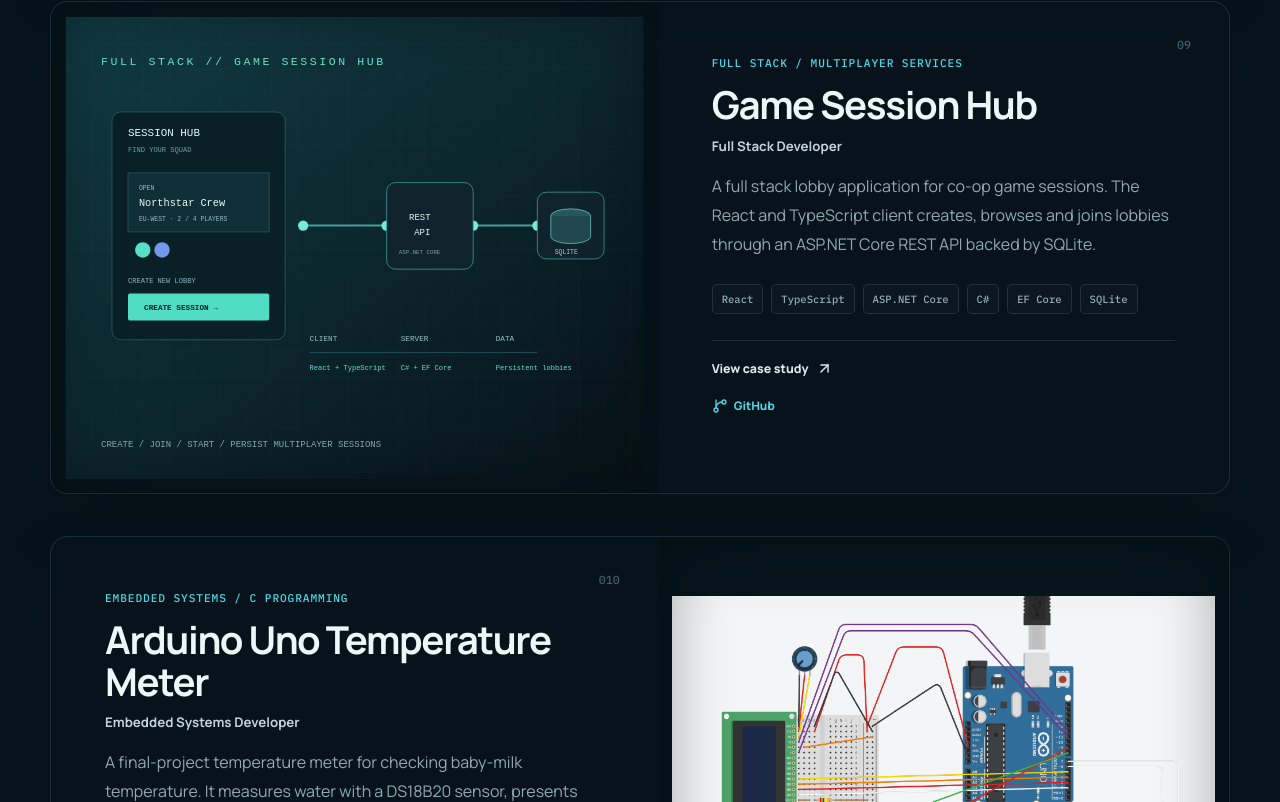
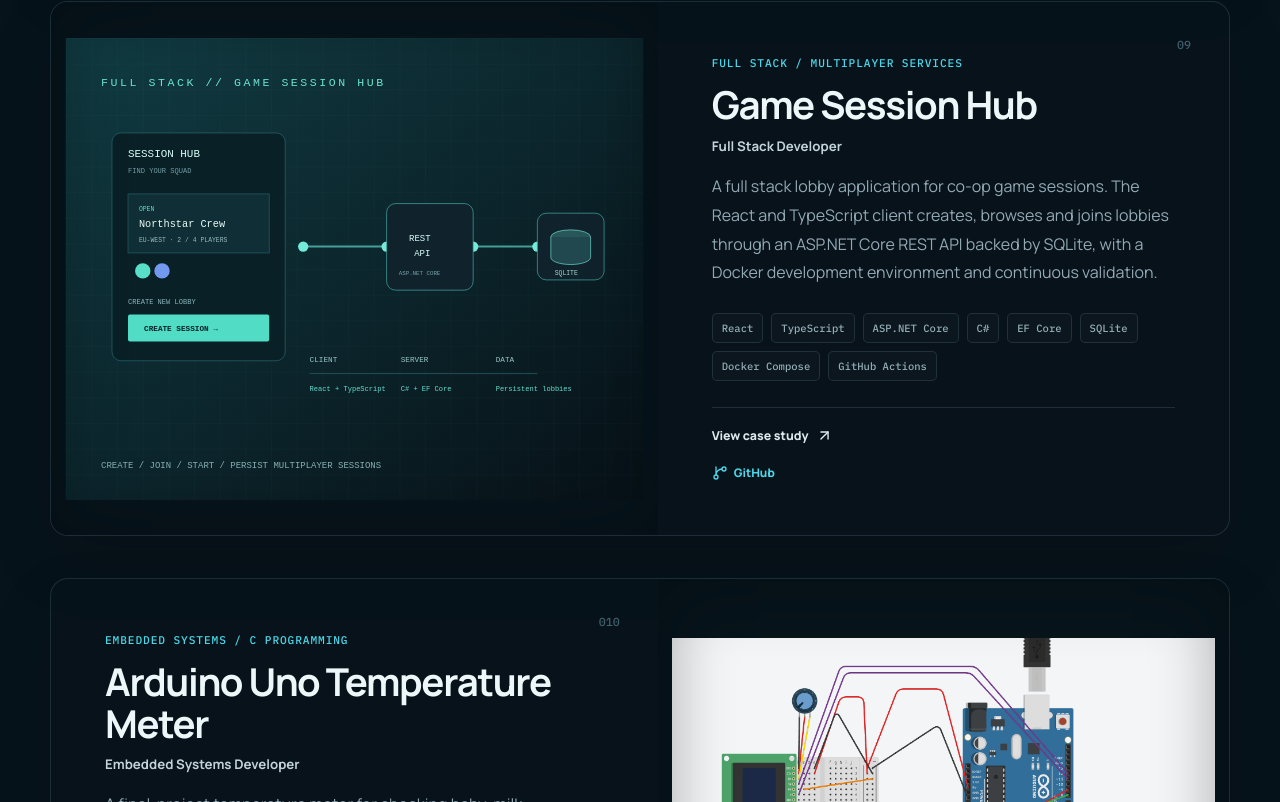
Before and after one commit to Make4T/portfolio, a React (Vite) app: page / in a window 1280 px wide. Shown: the part 6362-7164 px from the top of the page. Built offline with nearby package versions, Linux system fonts and the light colour scheme.

Commit message:
Highlight Docker and CI for game session hub

```diff
--- a/src/data/projects.ts
+++ b/src/data/projects.ts
@@ -131,11 +131,11 @@ export const projects: Project[] = [
     title: "Game Session Hub",
     category: "Full Stack / Multiplayer Services",
     role: "Full Stack Developer",
-    description: "A full stack lobby application for co-op game sessions. The React and TypeScript client creates, browses and joins lobbies through an ASP.NET Core REST API backed by SQLite.",
-    technologies: ["React", "TypeScript", "ASP.NET Core", "C#", "EF Core", "SQLite"],
+    description: "A full stack lobby application for co-op game sessions. The React and TypeScript client creates, browses and joins lobbies through an ASP.NET Core REST API backed by SQLite, with a Docker development environment and continuous validation.",
+    technologies: ["React", "TypeScript", "ASP.NET Core", "C#", "EF Core", "SQLite", "Docker Compose", "GitHub Actions"],
     image: "./images/projects/game-session-hub.svg",
     imageAlt: "Full stack game session hub connecting a web client, REST API and persistent lobby data",
-    systems: ["React and TypeScript client", "ASP.NET Core Minimal API", "SQLite and Entity Framework Core", "CORS configuration", "Lobby creation and browse flow", "Join capacity and duplicate-player guards", "Session start state transition"],
+    systems: ["React and TypeScript client", "ASP.NET Core Minimal API", "SQLite and Entity Framework Core", "CORS configuration", "Lobby creation and browse flow", "Join capacity and duplicate-player guards", "Session start state transition", "Docker Compose local environment", "GitHub Actions build and lint validation"],
     challenge: "A usable multiplayer lobby needs client-side clarity and server-side rules. The client presents live lobby state while the API owns validation, persistence, player capacity and the transition from an open lobby to an in-progress session.",
     github: "https://github.com/Make4T/game-session-hub",
     featured: true,
```
